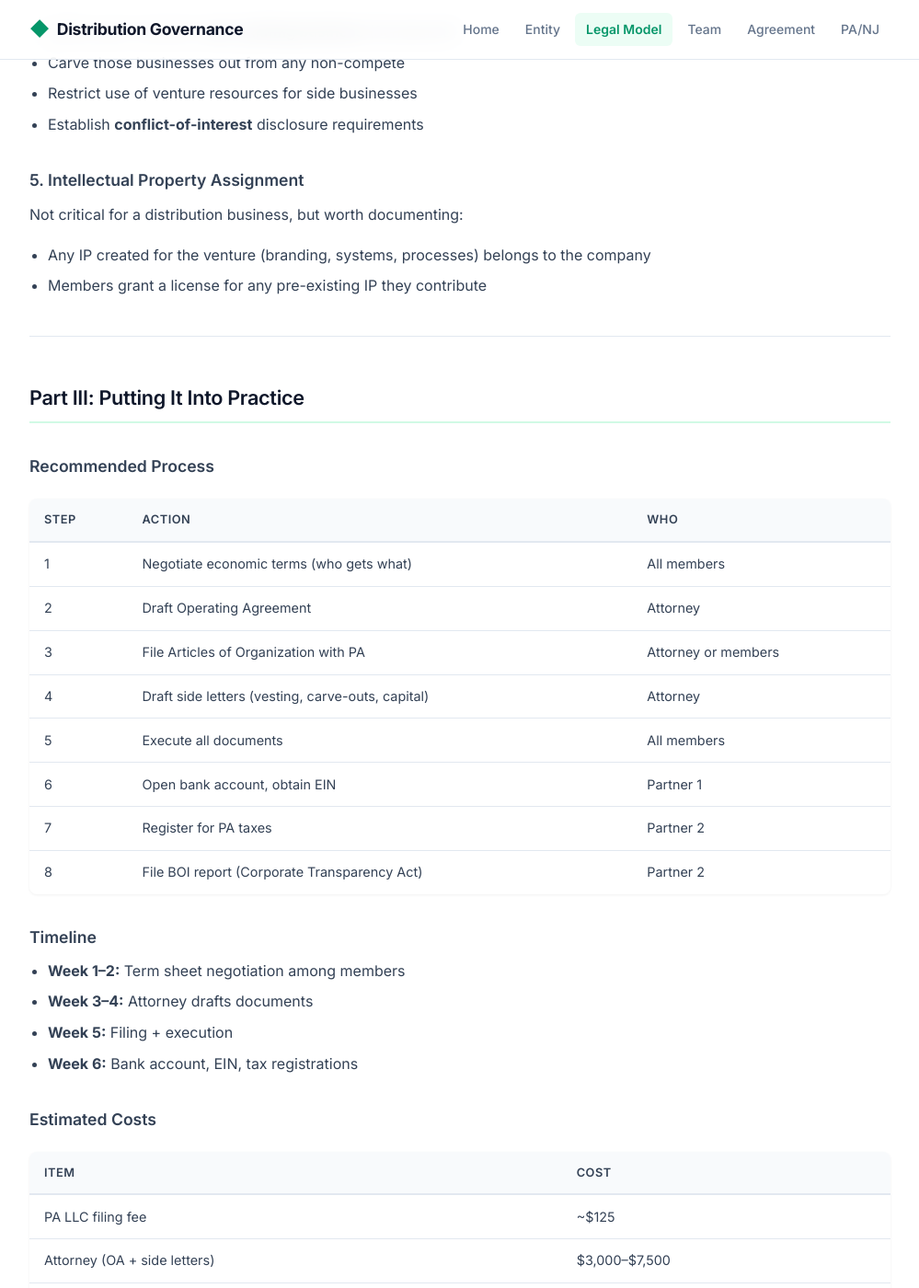
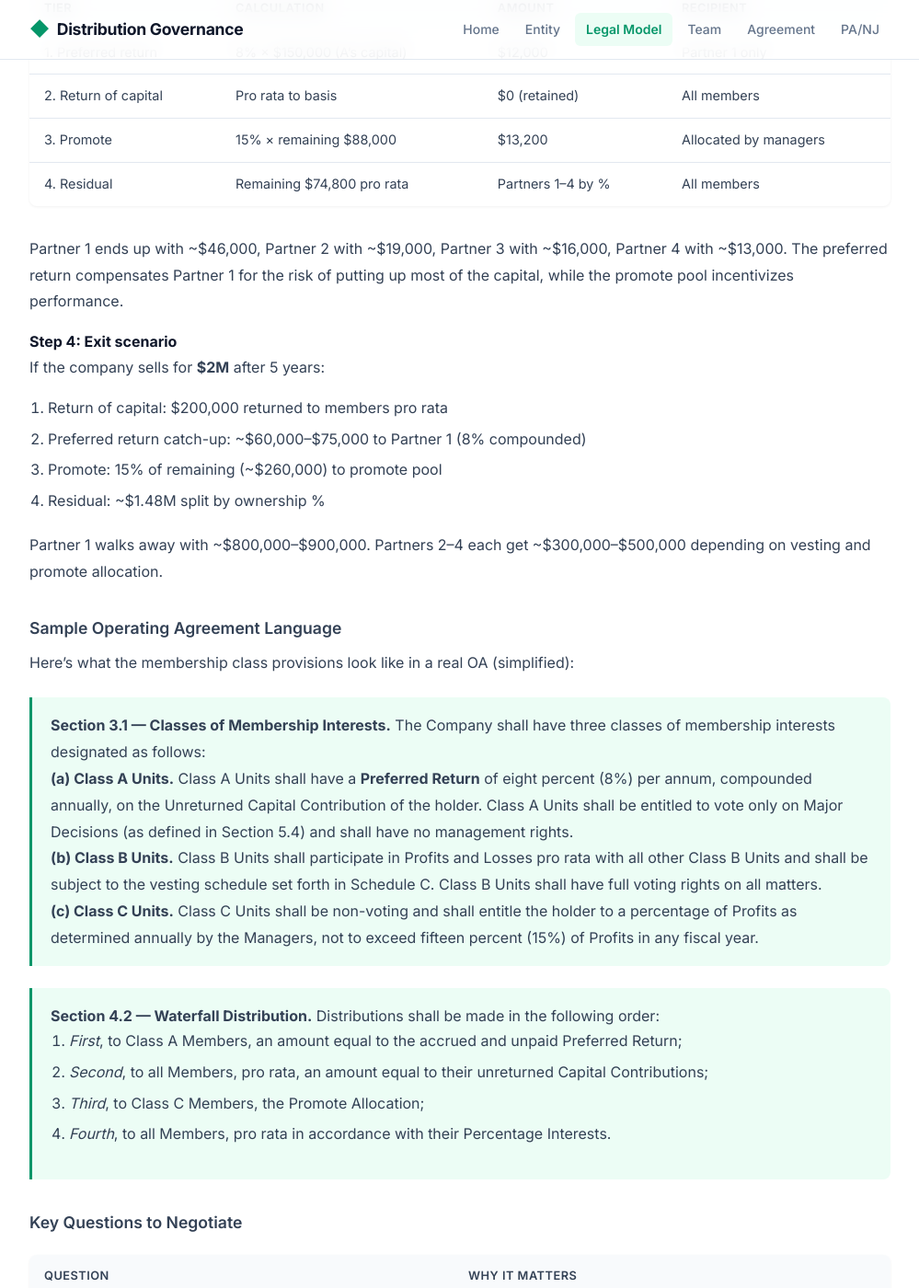
Before and after one commit to techmore/Distribution_Governance, a Jekyll site: the page built from legal-model.md, in a window 1280 px wide and 1400 px high, scrolled down 2658 px. Shown: the whole window at 92% size, without its empty margins (140-1139 px from the left). Built offline with Jekyll 4.4.1, drawn with Linux system fonts in a browser that asks for light colours; some of the changed text lies outside the part shown.

Commit message:
Add membership classes walkthrough: OA vs state filing, worked example with real numbers, sample OA language, negotiation questions

````diff
--- a/legal-model.md
+++ b/legal-model.md
@@ -31,6 +31,109 @@ A **multi-class LLC** solves this by letting you create separate membership clas
 | **Manager-managed** | Unequal involvement; investors vs. operators | Requires clear delegation in the OA |
 
 **Recommendation:** Manager-managed. Designate Partner 1 and Partner 2 as co-managers with authority over their domains (finance and operations respectively). Major decisions (debt, new members, dissolution) require unanimous member consent.
+
+---
+
+## Membership Classes: A Practical Walkthrough
+
+### Where Do Membership Classes Live?
+
+**In the Operating Agreement, not the state filing.** Here's the split:
+
+| Document | What it does | Filed with PA? |
+|----------|-------------|----------------|
+| **Articles of Organization** | Creates the LLC. Lists name, address, registered agent. That's it. | ✅ Yes (~$125) |
+| **Operating Agreement** | Defines everything else: classes, voting, economics, transfer rules. | ❌ No — internal document |
+
+The Articles of Organization for a multi-class LLC look identical to a single-class LLC. The state doesn't need to know about your class structure. All the detail — who gets what, how voting works, what happens on exit — lives in the Operating Agreement, which only the members sign.
+
+### Concrete Example: How Classes Work with Real Numbers
+
+Let's say the venture needs $200,000 to start. Partner 1 puts in $150,000. Partners 2, 3, and 4 each put in ~$16,667.
+
+#### Step 1: Define the classes in the OA
+
+```
+Class A Units (Capital) — Issued to Partner 1
+  - Entitled to 8% preferred return before any other distributions
+  - 1 vote per unit on Major Decisions only
+  - No management authority
+
+Class B Units (Operating) — Issued to Partners 2, 3, 4
+  - Entitled to pro-rata share of remaining profits
+  - Full voting rights on ordinary and major decisions
+  - Subject to 3-year vesting with 1-year cliff
+
+Class C Units (Promote Pool) — Reserved (unissued)
+  - 15% of profits after preferred return and capital return
+  - Allocated annually by managers based on performance
+  - Non-voting
+```
+
+#### Step 2: Initial ownership
+
+| Member | Units | % | Capital | Class |
+|--------|-------|---|---------|-------|
+| Partner 1 | 150 | 45% | $150,000 | A |
+| Partner 2 | 83 | 25% | $16,667 | B |
+| Partner 3 | 67 | 20% | $16,667 | B |
+| Partner 4 | 50 | 15% | $16,667 | B |
+
+*Unit counts are proportional to capital here, but they don't have to be — you can issue units for sweat equity, IP, or relationships at a negotiated value.*
+
+#### Step 3: The waterfall in action
+
+Year 1 profit: **$100,000**. Here's how it flows:
+
+| Tier | Calculation | Amount | Recipient |
+|------|------------|--------|-----------|
+| 1. Preferred return | 8% × $150,000 (A's capital) | $12,000 | Partner 1 only |
+| 2. Return of capital | Pro rata to basis | $0 (retained) | All members |
+| 3. Promote | 15% × remaining $88,000 | $13,200 | Allocated by managers |
+| 4. Residual | Remaining $74,800 pro rata | Partners 1–4 by % | All members |
+
+Partner 1 ends up with ~$46,000, Partner 2 with ~$19,000, Partner 3 with ~$16,000, Partner 4 with ~$13,000. The preferred return compensates Partner 1 for the risk of putting up most of the capital, while the promote pool incentivizes performance.
+
+#### Step 4: Exit scenario
+
+If the company sells for **$2M** after 5 years:
+
+1. Return of capital: $200,000 returned to members pro rata
+2. Preferred return catch-up: ~$60,000–$75,000 to Partner 1 (8% compounded)
+3. Promote: 15% of remaining (~$260,000) to promote pool
+4. Residual: ~$1.48M split by ownership %
+
+Partner 1 walks away with ~$800,000–$900,000. Partners 2–4 each get ~$300,000–$500,000 depending on vesting and promote allocation.
+
+### Sample Operating Agreement Language
+
+Here's what the membership class provisions look like in a real OA (simplified):
+
+> **Section 3.1 — Classes of Membership Interests.** The Company shall have three classes of membership interests designated as follows:
+>
+> **(a) Class A Units.** Class A Units shall have a **Preferred Return** of eight percent (8%) per annum, compounded annually, on the Unreturned Capital Contribution of the holder. Class A Units shall be entitled to vote only on Major Decisions (as defined in Section 5.4) and shall have no management rights.
+>
+> **(b) Class B Units.** Class B Units shall participate in Profits and Losses pro rata with all other Class B Units and shall be subject to the vesting schedule set forth in Schedule C. Class B Units shall have full voting rights on all matters.
+>
+> **(c) Class C Units.** Class C Units shall be non-voting and shall entitle the holder to a percentage of Profits as determined annually by the Managers, not to exceed fifteen percent (15%) of Profits in any fiscal year.
+
+> **Section 4.2 — Waterfall Distribution.** Distributions shall be made in the following order:
+>
+> 1. *First*, to Class A Members, an amount equal to the accrued and unpaid Preferred Return;
+> 2. *Second*, to all Members, pro rata, an amount equal to their unreturned Capital Contributions;
+> 3. *Third*, to Class C Members, the Promote Allocation;
+> 4. *Fourth*, to all Members, pro rata in accordance with their Percentage Interests.
+
+### Key Questions to Negotiate
+
+| Question | Why It Matters |
+|----------|---------------|
+| Does the preferred return compound? | Big difference in Partner 1's payout over time |
+| Can the company skip the preferred return in lean years? | Preserves cash; may or may not accumulate |
+| Do Class B units vest? | Protects against someone leaving early with full equity |
+| Who allocates the promote pool? | Needs to be fair and transparent |
+| Can classes be converted? | Allows Class A to convert to Class B on exit for tax reasons |
+| What happens if a member stops working? | Defines whether they keep unvested units |
 
 ### Holding Company + Operating Subs
 
````
